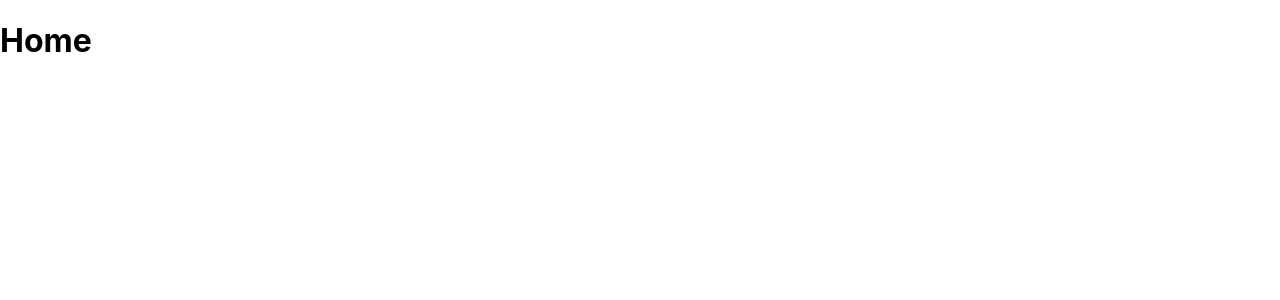
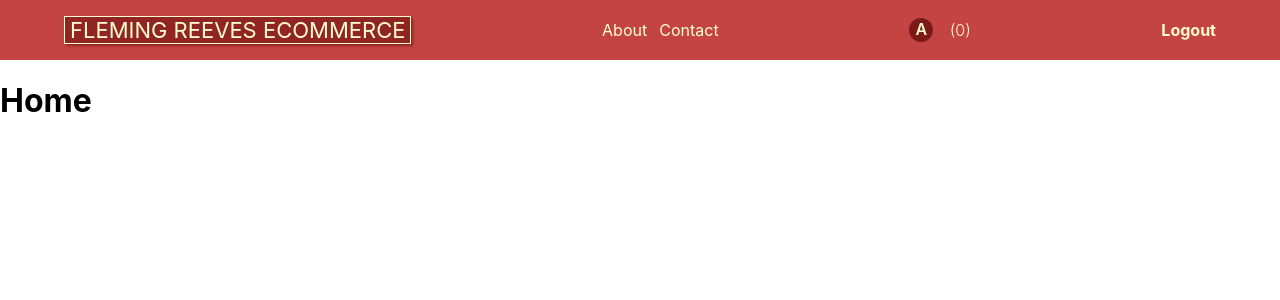
Before and after one commit to AndrewJFleming/fleming-reeves-ecommerce, a React (Create React App) app in the folder client/: page / in a window 1280 px wide. Shown: the top 300 px of the page. Built offline with nearby package versions, Linux system fonts and the light colour scheme.

Commit message:
Import TopNav component and pass down user prop.
Create user state using useState hook and pass it down as props to TopNav component.

```diff
--- a/client/src/App.tsx
+++ b/client/src/App.tsx
@@ -1,17 +1,19 @@
-import React from "react";
-import {Routes, Route} from 'react-router-dom';
-import {Home} from "./pages/Home/Home";
-import {SingleProduct} from "./pages/SingleProduct/SingleProduct";
+import React, { useState } from "react";
+import { Routes, Route } from "react-router-dom";
+import { Home } from "./pages/Home/Home";
+import { SingleProduct } from "./pages/SingleProduct/SingleProduct";
+import { TopNav } from "./components/TopNav";
 
 function App() {
+  const [user, setUser] = useState(true);
+
   return (
     <div className="App">
-     <Routes>
-       <Route element={<Home/>} path="/">
-
-       </Route>
-       <Route element={<SingleProduct/>} path="/products/:productId"/>
-     </Routes>
+      <TopNav user={user} />
+      <Routes>
+        <Route element={<Home />} path="/"></Route>
+        <Route element={<SingleProduct />} path="/products/:productId" />
+      </Routes>
     </div>
   );
 }
```
